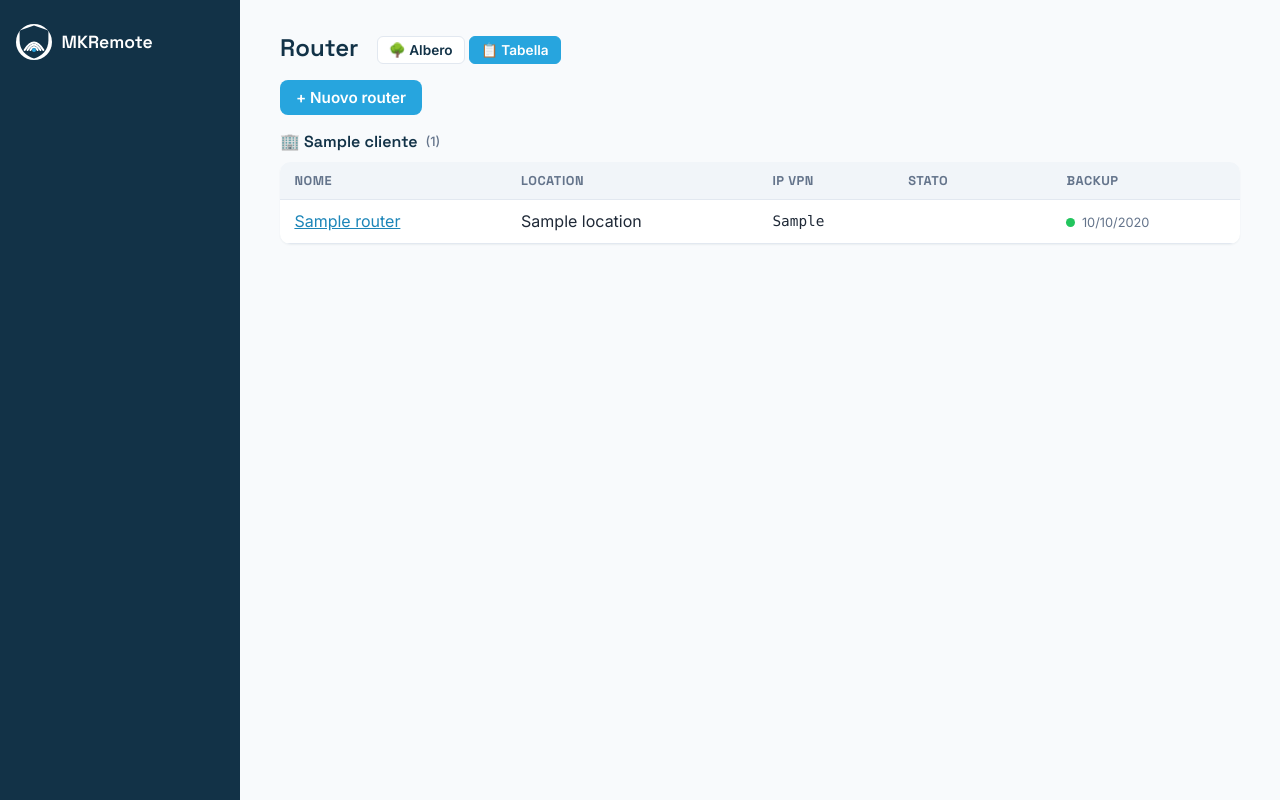
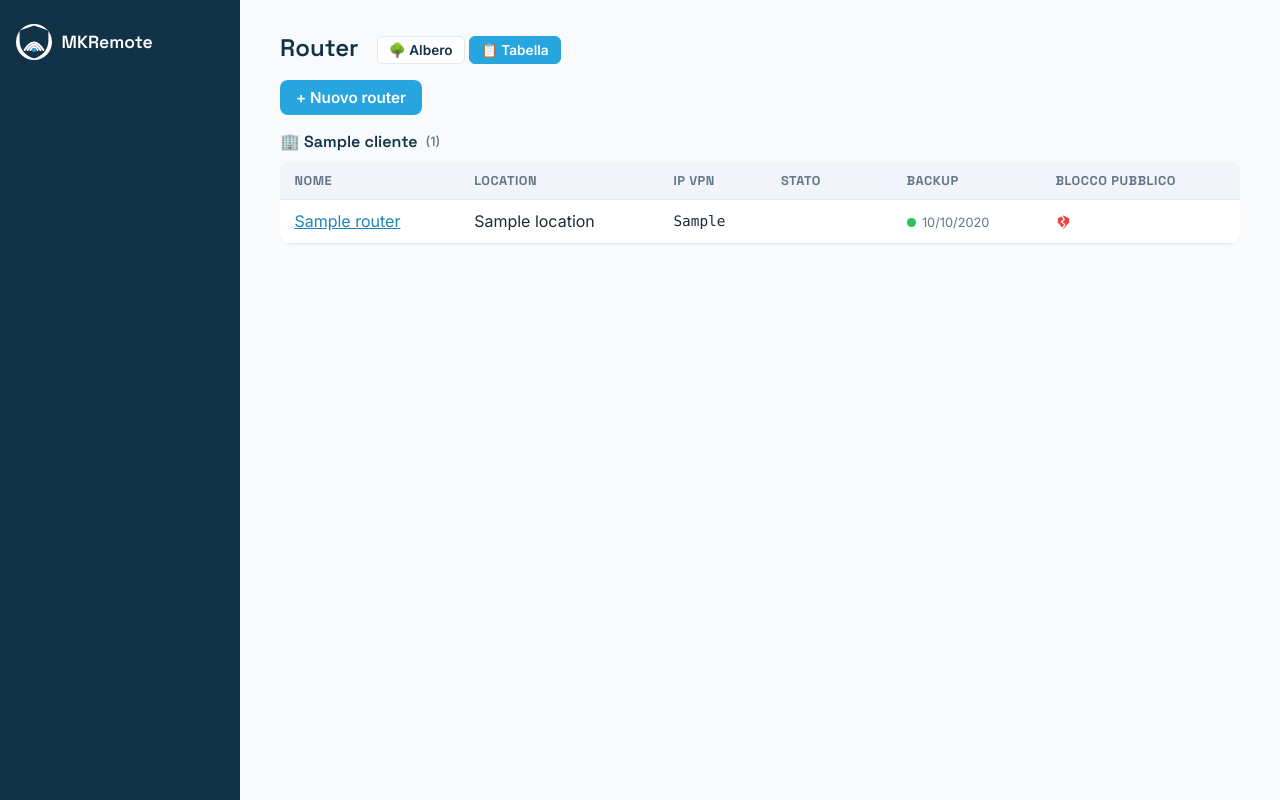
Before and after one commit to lomax73/mkremote, a Django app: template routers/templates/routers/router_list.html in a window 1280 px wide. Run offline with Django 5.2, Linux system fonts and the light colour scheme; the template is opened without the code that fills it: most values are stand-ins (such as "Sample title", 1, 10 or a date in 2020); some libraries are stand-ins or nearby versions.

Commit message:
Aggiunge indicatore a scudo per il blocco accesso pubblico
Scudo verde con segno di spunta se accesso_pubblico_bloccato è vero,
scudo rosso "rotto" (crepa bianca) se il lockdown non è ancora stato
applicato. Presente in entrambe le viste (albero e nuova colonna
"Blocco pubblico" nella tabella).

Co-Authored-By: Claude Sonnet 5 <noreply@anthropic.com>

```diff
--- a/routers/templates/routers/router_list.html
+++ b/routers/templates/routers/router_list.html
@@ -47,6 +47,9 @@
     .backup-pallino.assente { background: #ef4444; }
     .backup-data { font-size: 0.8rem; color: #64748b; }
 
+    /* --- Indicatore blocco accesso pubblico (scudo integro/rotto) --- */
+    .scudo-icona { width: 17px; height: 17px; flex-shrink: 0; vertical-align: middle; }
+
     /* --- Vista tabellare --- */
     .cliente-sezione table { margin-top: 0; }
 
@@ -86,6 +89,17 @@
                         <span class="backup-pallino {% if router.ultimo_backup_ok %}ok{% else %}assente{% endif %}"></span>
                         {% if router.ultimo_backup_ok %}<span class="backup-data">{{ router.ultimo_backup_ok.creato_il|date:"d/m/Y" }}</span>{% endif %}
                     </span>
+                    {% if router.accesso_pubblico_bloccato %}
+                    <svg class="scudo-icona" viewBox="0 0 24 24" aria-label="Accesso pubblico bloccato"><title>Accesso pubblico bloccato</title>
+                        <path d="M12 2 L20 6 L20 12 L12 21 L4 12 L4 6 Z" fill="#22c55e"/>
+                        <path d="M8.5 12 L11 14.5 L15.5 9" fill="none" stroke="#fff" stroke-width="2" stroke-linecap="round" stroke-linejoin="round"/>
+                    </svg>
+                    {% else %}
+                    <svg class="scudo-icona" viewBox="0 0 24 24" aria-label="Accesso pubblico NON bloccato"><title>Accesso pubblico NON bloccato</title>
+                        <path d="M12 2 L20 6 L20 12 L12 21 L4 12 L4 6 Z" fill="#ef4444"/>
+                        <polyline points="10,3 13,8 9,11 14,15 11,20" fill="none" stroke="#fff" stroke-width="1.8" stroke-linecap="round" stroke-linejoin="round"/>
+                    </svg>
+                    {% endif %}
                 </div>
             </li>
             {% endfor %}
@@ -115,6 +129,7 @@
                     <th>IP VPN</th>
                     <th>Stato</th>
                     <th>Backup</th>
+                    <th>Blocco pubblico</th>
                 </tr>
             </thead>
             <tbody>
@@ -129,6 +144,19 @@
                             <span class="backup-pallino {% if router.ultimo_backup_ok %}ok{% else %}assente{% endif %}"></span>
                             {% if router.ultimo_backup_ok %}<span class="backup-data">{{ router.ultimo_backup_ok.creato_il|date:"d/m/Y" }}</span>{% endif %}
                         </span>
+                    </td>
+                    <td>
+                        {% if router.accesso_pubblico_bloccato %}
+                        <svg class="scudo-icona" viewBox="0 0 24 24" aria-label="Accesso pubblico bloccato"><title>Accesso pubblico bloccato</title>
+                            <path d="M12 2 L20 6 L20 12 L12 21 L4 12 L4 6 Z" fill="#22c55e"/>
+                            <path d="M8.5 12 L11 14.5 L15.5 9" fill="none" stroke="#fff" stroke-width="2" stroke-linecap="round" stroke-linejoin="round"/>
+                        </svg>
+                        {% else %}
+                        <svg class="scudo-icona" viewBox="0 0 24 24" aria-label="Accesso pubblico NON bloccato"><title>Accesso pubblico NON bloccato</title>
+                            <path d="M12 2 L20 6 L20 12 L12 21 L4 12 L4 6 Z" fill="#ef4444"/>
+                            <polyline points="10,3 13,8 9,11 14,15 11,20" fill="none" stroke="#fff" stroke-width="1.8" stroke-linecap="round" stroke-linejoin="round"/>
+                        </svg>
+                        {% endif %}
                     </td>
                 </tr>
                 {% endfor %}
```
